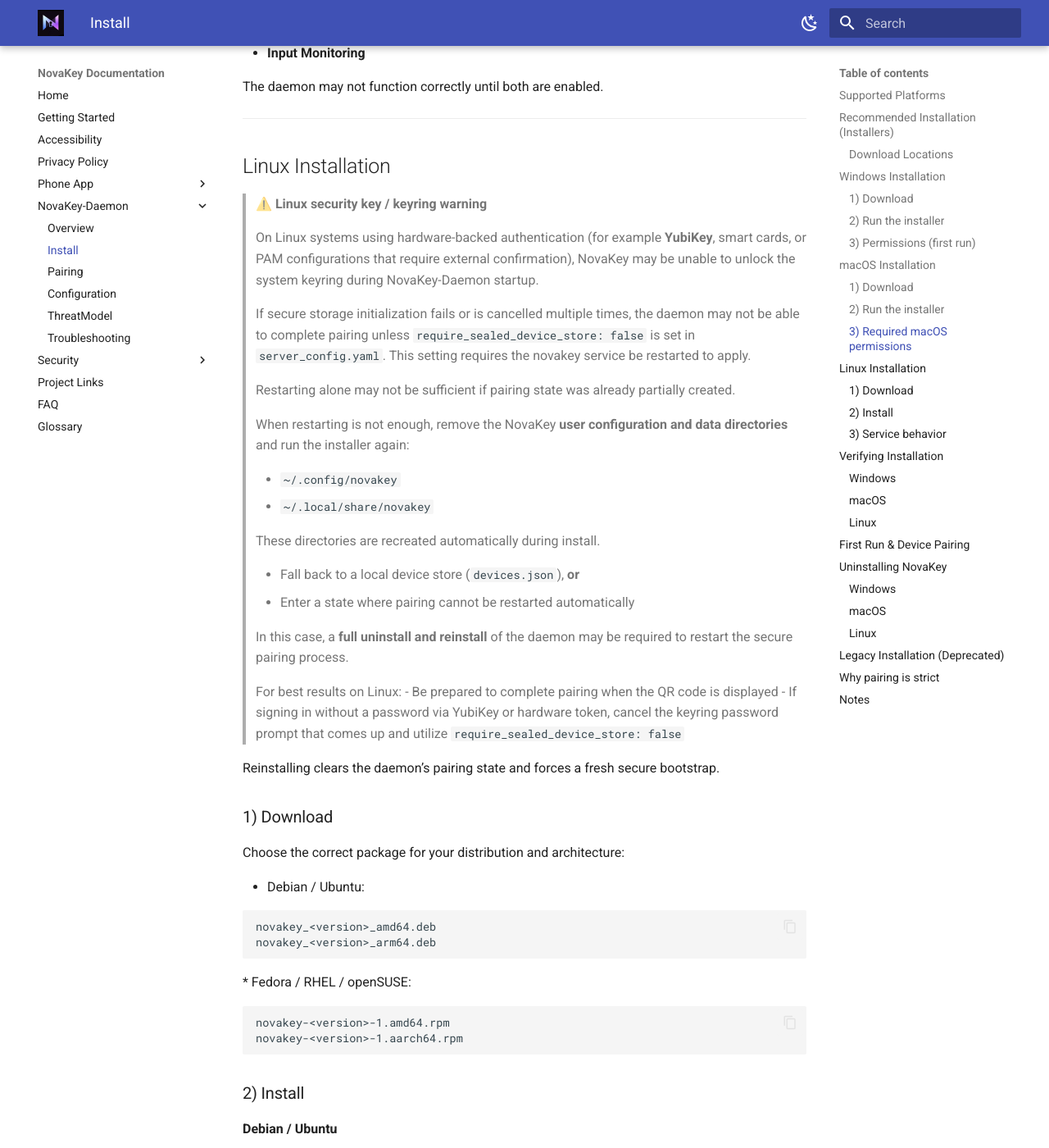
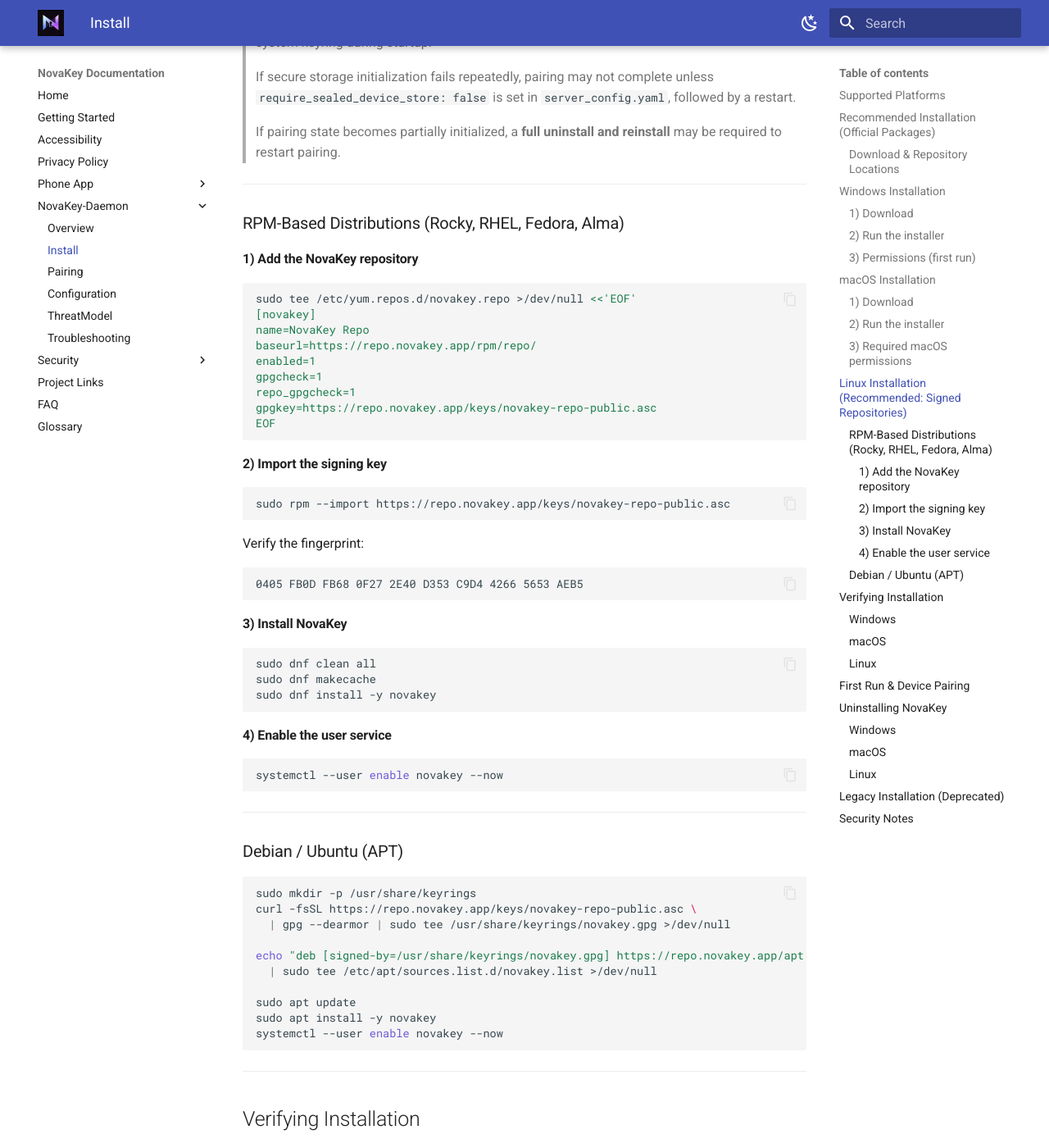
Before and after one commit to OsbornePro/NovaKey-Daemon, an MkDocs documentation site: the page built from docs/daemon/install.md, in a window 1280 px wide and 1400 px high, scrolled down 3169 px. Shown: the whole window at 82% size. Built offline with MkDocs 1.6.1 and Material for MkDocs 9.7.7, drawn with Linux system fonts in a browser that asks for light colours; some of the changed text lies outside the part shown.

Commit message:
Update install.md
Updated documentation for signed repo

````diff
--- a/docs/daemon/install.md
+++ b/docs/daemon/install.md
@@ -2,8 +2,8 @@
 
 The **NovaKey Daemon** is a background service that runs on your computer and securely receives secrets from the NovaKey app, then types them into the active application.
 
-As of **v1.0**, NovaKey provides **native installers** for all supported platforms.
-These installers are the **recommended and supported installation method**.
+As of **v1.0**, NovaKey provides **native, signed installers and repositories** for all supported platforms.
+These are the **recommended and supported installation methods**.
 
 > ⚠️ **Important: Pairing is security-sensitive**
 >
@@ -15,10 +15,11 @@
 > the daemon may fall back to a local device store or require a **full reinstall to restart pairing**.
 >
 > For best results:
-> - Have the NovaKey app ready before installing
-> - Complete pairing when the QR code is displayed
-
-Missing the QR code does not compromise security, but may require restarting or reinstalling the daemon to re-enter pairing mode.
+>
+> * Have the NovaKey app ready before installing
+> * Complete pairing when the QR code is displayed
+>
+> Missing the QR code does not compromise security, but may require restarting or reinstalling the daemon to re-enter pairing mode.
 
 ---
 
@@ -30,30 +31,23 @@
 
 ---
 
-## Recommended Installation (Installers)
+## Recommended Installation (Official Packages)
 
-### Download Locations
+### Download & Repository Locations
 
-Installers are available from multiple sources:
+NovaKey packages are distributed via **official signed repositories** and installers:
 
-* **Windows Primary AMD64:**
+* **Windows (AMD64):**
   `https://downloads.novakey.app/Installers/NovaKey-Setup.exe`
-* **RHEL Based Linux Primary AMD64:**
-  `https://downloads.novakey.app/Installers/novakey-1.0.0-1.amd64.rpm`
-* **RHEL Based Linux Primary ARM64:**
-  `https://downloads.novakey.app/Installers/novakey-1.0.0-1.aarch64.rpm`
-* **Debian Based Linux Primary AMD64:**
-  `https://downloads.novakey.app/Installers/novakey-1.0.0.amd64.deb`
-* **Debian Based Linux Primary ARM64:**
-  `https://downloads.novakey.app/Installers/novakey-1.0.0.arm64.deb`
-* **MacOS Primary AMD64:**
-  `https://downloads.novakey.app/Installers/NovaKey-1.0.0-amd64.pkg`
-* **MacOS Primary ARM64:**
-  `https://downloads.novakey.app/Installers/NovaKey-1.0.0-arm64.pkg`
-* **GitHub Releases:**
+
+* **macOS (Apple Silicon / Intel):**
+  `https://downloads.novakey.app/Installers/`
+
+* **Linux (RPM & APT repositories):**
+  `https://repo.novakey.app`
+
+* **GitHub Releases (all platforms):**
   [https://github.com/OsbornePro/NovaKey-Daemon/releases](https://github.com/OsbornePro/NovaKey-Daemon/releases)
-
-Choose the file that matches your operating system and CPU architecture.
 
 ---
 
@@ -118,9 +112,9 @@
 
 ### 3) Required macOS permissions
 
-macOS will require explicit approval for typing automation.
+macOS requires explicit approval for typing automation.
 
-After installation, open:
+Open:
 
 ```
 System Settings → Privacy & Security
@@ -131,83 +125,84 @@
 * **Accessibility**
 * **Input Monitoring**
 
-The daemon may not function correctly until both are enabled.
+The daemon will not function correctly until both are enabled.
 
 ---
 
-## Linux Installation
+## Linux Installation (Recommended: Signed Repositories)
 
 > ⚠️ **Linux security key / keyring warning**
 >
 > On Linux systems using hardware-backed authentication (for example **YubiKey**, smart cards,
 > or PAM configurations that require external confirmation), NovaKey may be unable to unlock
-> the system keyring during NovaKey-Daemon startup.
+> the system keyring during startup.
 >
-> If secure storage initialization fails or is cancelled multiple times,
-> the daemon may not be able to complete pairing unless
-> `require_sealed_device_store: false` is set in `server_config.yaml`.
-> This setting requires the novakey service be restarted to apply.
+> If secure storage initialization fails repeatedly, pairing may not complete unless
+> `require_sealed_device_store: false` is set in `server_config.yaml`, followed by a restart.
 >
-> Restarting alone may not be sufficient if pairing state was already partially created.
->
-> When restarting is not enough, remove the NovaKey **user configuration and data directories**
-> and run the installer again:
->
-> - `~/.config/novakey`
-> - `~/.local/share/novakey`
->
-> These directories are recreated automatically during install.
->
-> - Fall back to a local device store (`devices.json`), **or**
-> - Enter a state where pairing cannot be restarted automatically
->
-> In this case, a **full uninstall and reinstall** of the daemon may be required to restart
-> the secure pairing process.
->
-> For best results on Linux:
-> - Be prepared to complete pairing when the QR code is displayed
-> - If signing in without a password via YubiKey or hardware token, cancel the keyring password prompt that comes up and utilize `require_sealed_device_store: false`
+> If pairing state becomes partially initialized, a **full uninstall and reinstall**
+> may be required to restart pairing.
 
-Reinstalling clears the daemon’s pairing state and forces a fresh secure bootstrap.
+---
 
-### 1) Download
+### RPM-Based Distributions (Rocky, RHEL, Fedora, Alma)
 
-Choose the correct package for your distribution and architecture:
-
-* Debian / Ubuntu:
-
-  ```
-  novakey_<version>_amd64.deb
-  novakey_<version>_arm64.deb
-  ```
-* Fedora / RHEL / openSUSE:
-
-  ```
-  novakey-<version>-1.amd64.rpm
-  novakey-<version>-1.aarch64.rpm
-  ```
-
-### 2) Install
-
-**Debian / Ubuntu**
+#### 1) Add the NovaKey repository
 
 ```bash
-sudo apt install ./novakey_<version>_amd64.deb
+sudo tee /etc/yum.repos.d/novakey.repo >/dev/null <<'EOF'
+[novakey]
+name=NovaKey Repo
+baseurl=https://repo.novakey.app/rpm/repo/
+enabled=1
+gpgcheck=1
+repo_gpgcheck=1
+gpgkey=https://repo.novakey.app/keys/novakey-repo-public.asc
+EOF
+```
+
+#### 2) Import the signing key
+
+```bash
+sudo rpm --import https://repo.novakey.app/keys/novakey-repo-public.asc
+```
+
+Verify the fingerprint:
+
+```
+0405 FB0D FB68 0F27 2E40 D353 C9D4 4266 5653 AEB5
+```
+
+#### 3) Install NovaKey
+
+```bash
+sudo dnf clean all
+sudo dnf makecache
+sudo dnf install -y novakey
+```
+
+#### 4) Enable the user service
+
+```bash
 systemctl --user enable novakey --now
 ```
 
-**Fedora / RHEL**
+---
+
+### Debian / Ubuntu (APT)
 
 ```bash
-sudo dnf install ./novakey-<version>-1.amd64.rpm
+sudo mkdir -p /usr/share/keyrings
+curl -fsSL https://repo.novakey.app/keys/novakey-repo-public.asc \
+  | gpg --dearmor | sudo tee /usr/share/keyrings/novakey.gpg >/dev/null
+
+echo "deb [signed-by=/usr/share/keyrings/novakey.gpg] https://repo.novakey.app/apt stable main" \
+  | sudo tee /etc/apt/sources.list.d/novakey.list >/dev/null
+
+sudo apt update
+sudo apt install -y novakey
 systemctl --user enable novakey --now
 ```
-
-### 3) Service behavior
-
-* Installed as a **systemd user service**
-* Starts automatically when you log in
-* No system-wide daemon required
 
 ---
 
@@ -217,12 +212,6 @@
 
 ```powershell
 Get-ScheduledTask -TaskName NovaKey
-```
-
-Optional (check listener):
-
-```powershell
-Get-NetTcpConnection -State Listen -LocalPort 60768
 ```
 
 ---
@@ -251,18 +240,21 @@
 
 If no devices are paired during this phase:
 
-- The daemon enters **pairing mode**
-- A **time-limited QR code** (`novakey-pair.png`) is generated
-- The QR is displayed automatically (Windows/macOS) or logged (Linux)
+* The daemon enters **pairing mode**
+* A **time-limited QR code** (`novakey-pair.png`) is generated
+* The QR is displayed automatically (Windows/macOS) or logged (Linux)
 
 If pairing does not complete successfully and secure storage cannot be unlocked,
 the daemon may fall back to a local device store (`devices.json`) or require a reinstall
 to restart the pairing process.
 
-This behavior is intentional and is designed to prevent indefinite pairing attempts.
+This behavior is intentional and prevents indefinite pairing attempts.
 
-If pairing does not complete as expected, see:
-`docs/daemon/troubleshooting.md`
+See:
+
+```
+docs/daemon/troubleshooting.md
+```
 
 ---
 
@@ -271,53 +263,39 @@
 ### Windows
 
 * Use **Apps & Features**
-* During uninstall, you will be asked whether to **preserve pairing keys**
+* Optionally preserve pairing keys during uninstall
 
 ### macOS
 
 * Remove via the installed package
-* Or manually delete the LaunchAgent if needed
+* Or remove the LaunchAgent manually
 
 ### Linux
 
 ```bash
+sudo dnf remove novakey
+# or
 sudo apt remove novakey
-# or
-sudo dnf remove novakey
 ```
 
 ---
 
 ## Legacy Installation (Deprecated)
 
-> ⚠️ **Deprecated — use installers instead**
+> ⚠️ **Deprecated — use official installers or repositories**
 
-The original shell and PowerShell install scripts are still available for advanced or automated environments but are no longer recommended for end users.
-
-Legacy scripts live under:
+Legacy shell and PowerShell install scripts remain available for advanced or automated
+environments but are no longer recommended for end users.
 
 ```
 installers/legacy/
 ```
 
-They may be removed in a future release.
-
 ---
 
-## Why pairing is strict
-
-NovaKey treats device pairing as a high-trust operation.
-To prevent downgrade, replay, or brute-force pairing attempts:
-
-- Pairing tokens are time-limited
-- Secure storage failures are not retried indefinitely
-- Manual recovery may require uninstalling and reinstalling the daemon
-
-This ensures that pairing always reflects the user’s current security posture.
-
-
-## Notes
+## Security Notes
 
 * The daemon always runs **per-user**
-* Secrets are stored securely using platform-native mechanisms
-* No secrets are transmitted unless explicitly initiated by the NovaKey app
+* Packages and repositories are **cryptographically signed**
+* Secrets are never transmitted unless explicitly initiated by the NovaKey app
+* Pairing is intentionally strict to prevent downgrade, replay, or brute-force attempts
````
